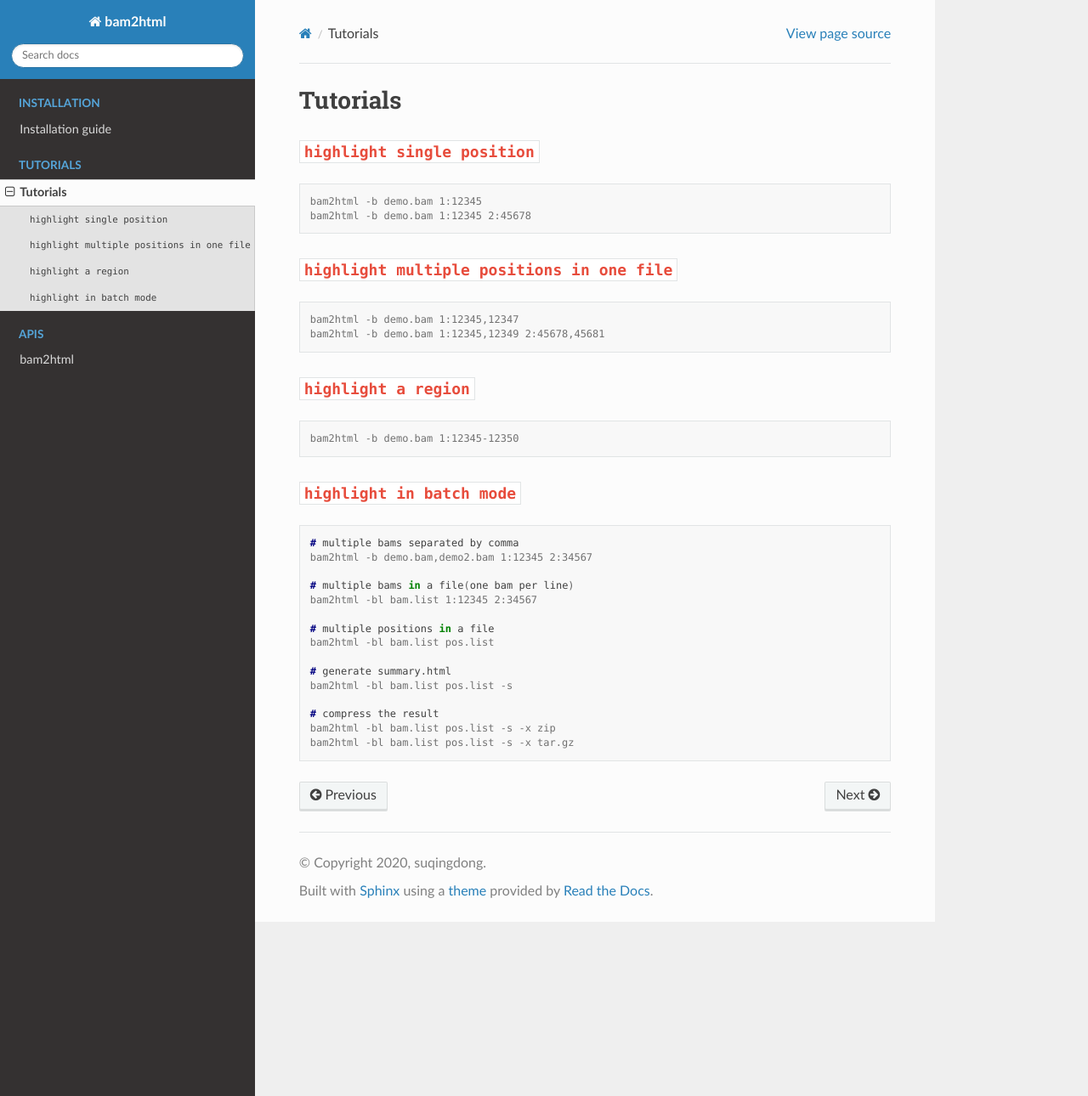
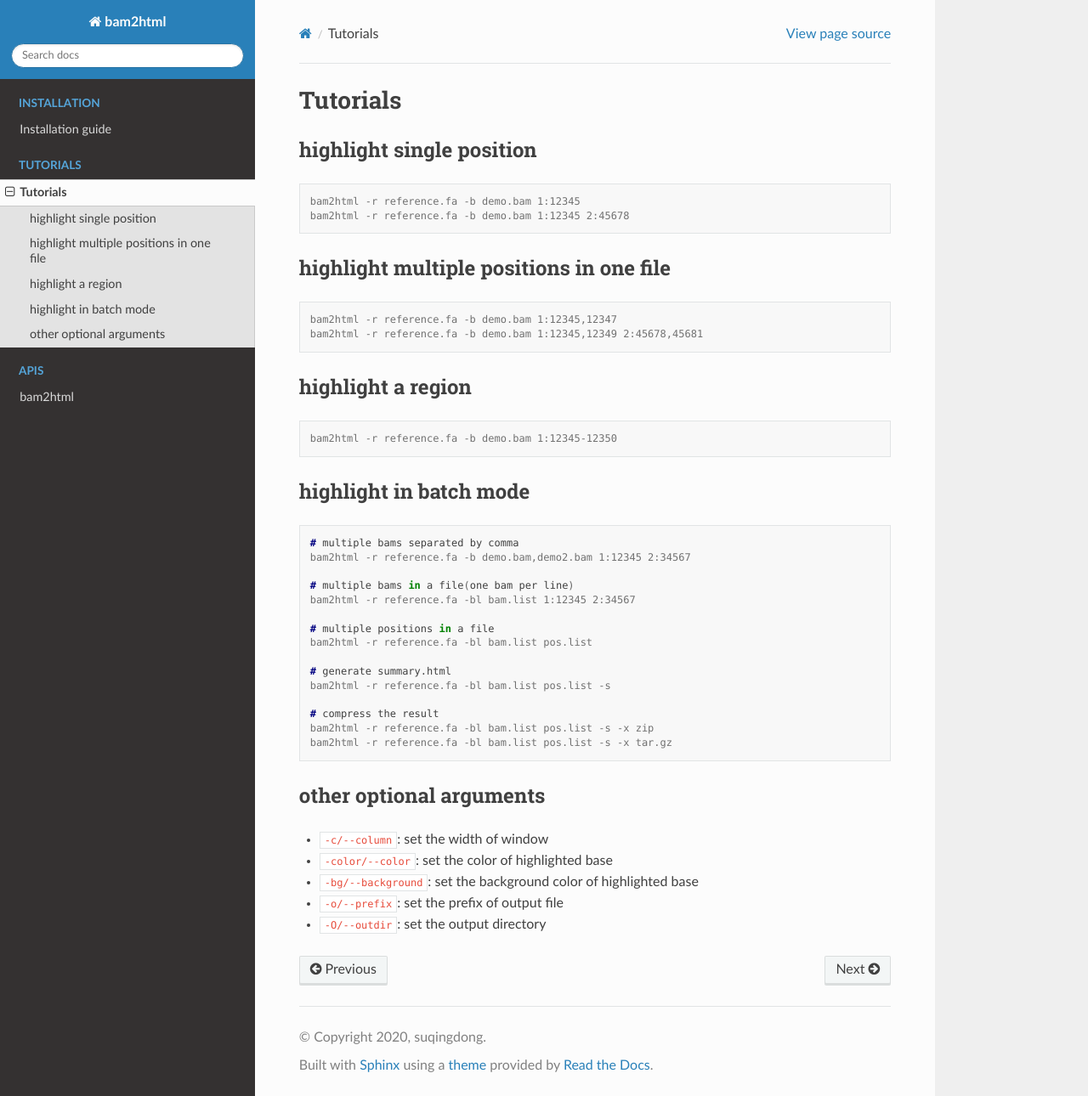
Before and after one commit to suqingdong/bam2html, a Sphinx documentation site: the page built from docs/source/tutorials.rst, in a window 1280 px wide and 1290 px high. Shown: the whole window at 85% size. Built offline with Sphinx 7.4.7 and the Read the Docs theme 2.0.0, drawn with Linux system fonts in a browser that asks for light colours.

Commit message:
update tutorials

```diff
--- a/docs/source/tutorials.rst
+++ b/docs/source/tutorials.rst
@@ -3,49 +3,59 @@ Tutorials
 =========
 
 
-``highlight single position``
-=============================
+highlight single position
+=========================
 
 .. code:: console
 
-    bam2html -b demo.bam 1:12345
-    bam2html -b demo.bam 1:12345 2:45678
+    bam2html -r reference.fa -b demo.bam 1:12345
+    bam2html -r reference.fa -b demo.bam 1:12345 2:45678
 
 
-``highlight multiple positions in one file``
-============================================
+highlight multiple positions in one file
+========================================
 
 .. code:: console
 
-    bam2html -b demo.bam 1:12345,12347
-    bam2html -b demo.bam 1:12345,12349 2:45678,45681
+    bam2html -r reference.fa -b demo.bam 1:12345,12347
+    bam2html -r reference.fa -b demo.bam 1:12345,12349 2:45678,45681
 
 
-``highlight a region``
-======================
+highlight a region
+==================
 
 .. code:: console
 
-    bam2html -b demo.bam 1:12345-12350
+    bam2html -r reference.fa -b demo.bam 1:12345-12350
 
 
-``highlight in batch mode``
-===========================
+highlight in batch mode
+=======================
 
 .. code:: console
 
     # multiple bams separated by comma
-    bam2html -b demo.bam,demo2.bam 1:12345 2:34567
+    bam2html -r reference.fa -b demo.bam,demo2.bam 1:12345 2:34567
 
     # multiple bams in a file(one bam per line)
-    bam2html -bl bam.list 1:12345 2:34567
+    bam2html -r reference.fa -bl bam.list 1:12345 2:34567
 
     # multiple positions in a file
-    bam2html -bl bam.list pos.list
+    bam2html -r reference.fa -bl bam.list pos.list
 
     # generate summary.html
-    bam2html -bl bam.list pos.list -s
+    bam2html -r reference.fa -bl bam.list pos.list -s
 
     # compress the result
-    bam2html -bl bam.list pos.list -s -x zip
-    bam2html -bl bam.list pos.list -s -x tar.gz
+    bam2html -r reference.fa -bl bam.list pos.list -s -x zip
+    bam2html -r reference.fa -bl bam.list pos.list -s -x tar.gz
+
+
+other optional arguments
+========================
+
+* ``-c/--column``: set the width of window
+* ``-color/--color``: set the color of highlighted base
+* ``-bg/--background``: set the background color of highlighted base
+* ``-o/--prefix``: set the prefix of output file
+* ``-O/--outdir``: set the output directory
```
